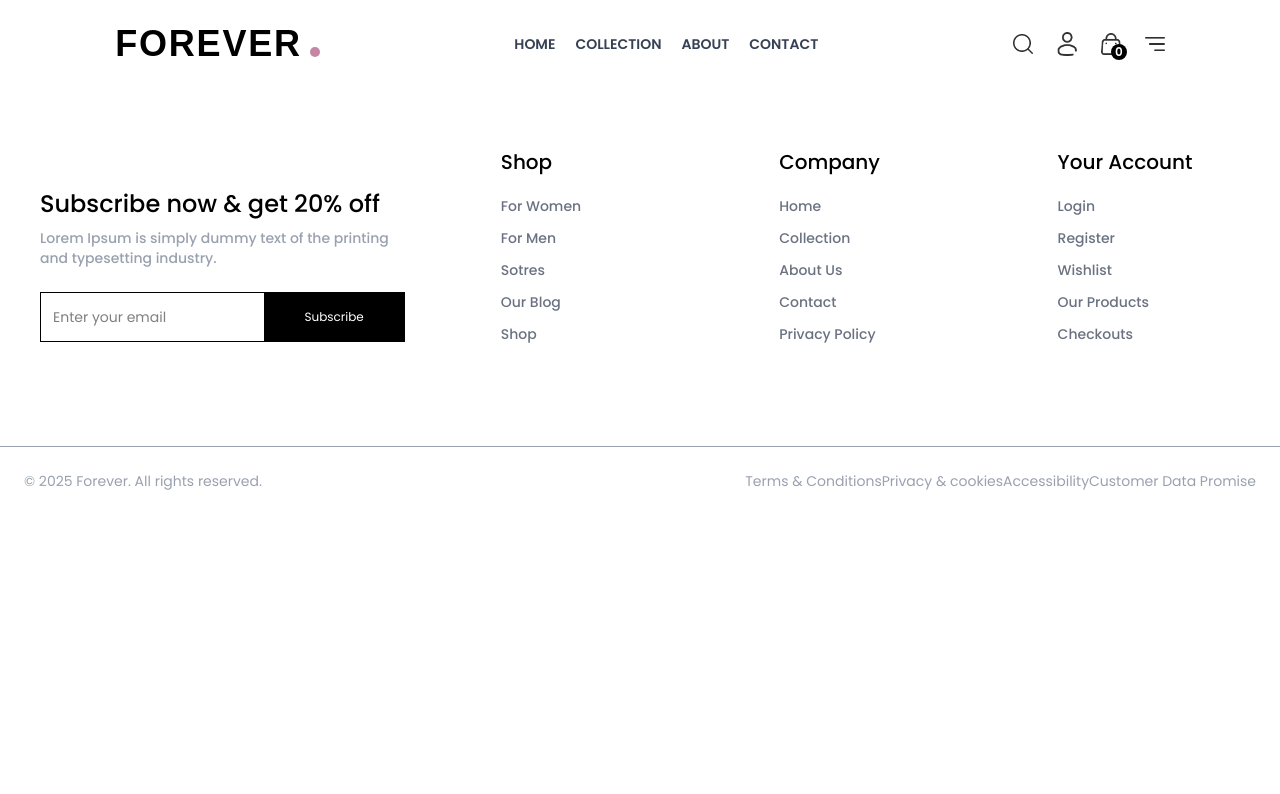
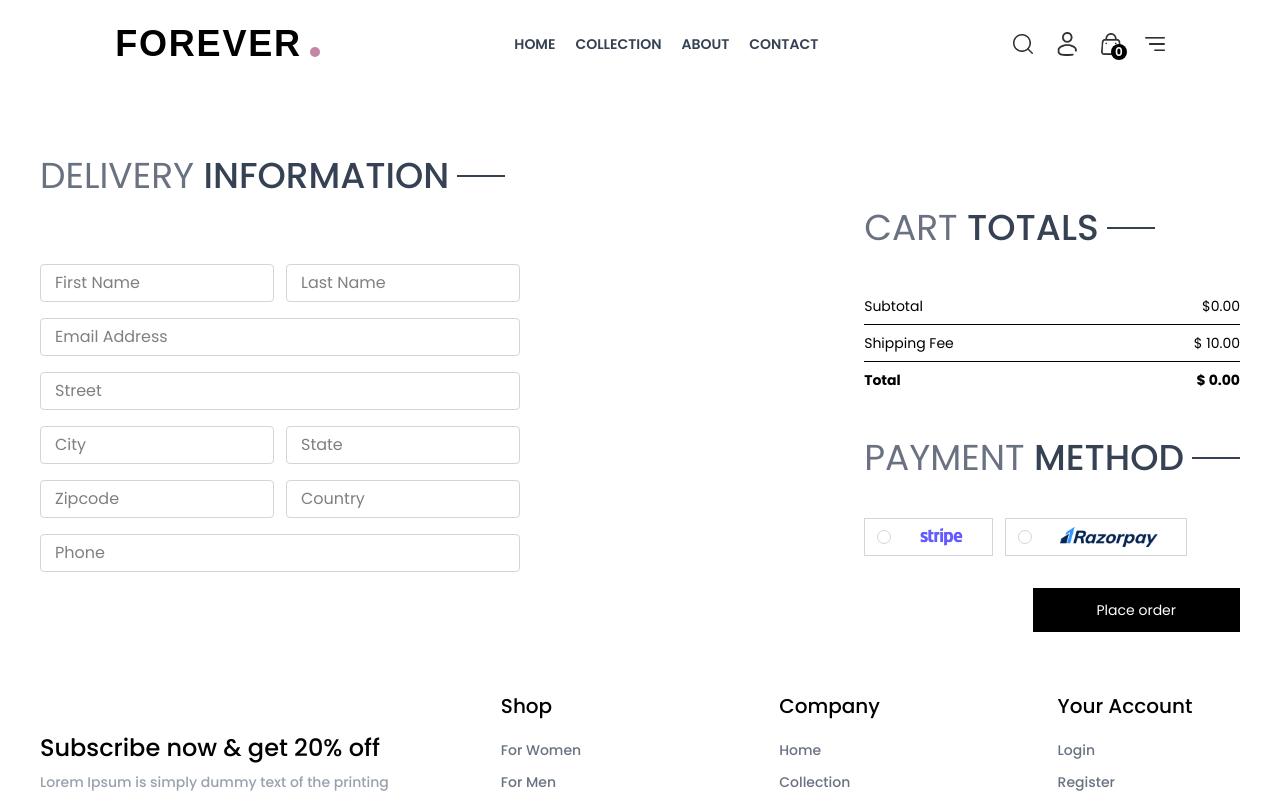
Before and after one commit to papichulo2021/Clothes-Store, a React (Vite) app: page /place-order in a window 1280 px wide. Shown: the top 794 px of the page. Built offline with nearby package versions, Linux system fonts and the light colour scheme; a web font is replaced by a local one.

Commit message:
Cart Component

```diff
--- a/src/components/CartTotal.jsx
+++ b/src/components/CartTotal.jsx
@@ -1,8 +1,32 @@
-import React from 'react'
+import React, { useContext } from 'react'
+import { ShopContext } from '../context/ShopContext'
+import Title from '../components/Title'
 
 function CartTotal() {
+  const {currency, delivery_fee, getCartAmount} = useContext(ShopContext);
   return (
-    <div>
+    <div className='w-full'>
+        <div className='text-2xl'>
+            <Title text1={'Cart'} text2={'Totals'}/>
+        </div>
+
+        <div className='flex flex-col gap-2 mt-2 text-sm'>
+            <div className='flex justify-between'>
+                <p>Subtotal</p>
+                <p>{currency}{getCartAmount()}.00</p>
+            </div>
+            <hr/>
+            <div className='flex justify-between'>
+                <p>Shipping Fee</p>
+                <p>{currency} {delivery_fee}.00</p>
+            </div>
+            <hr />
+            <div className='flex justify-between'>
+                <b>Total</b>
+                <b>{currency} {getCartAmount() === 0 ? 0 : getCartAmount() + delivery_fee }.00</b>
+            </div>
+
+        </div>
 
     </div>
   )
--- a/src/context/ShopContext.jsx
+++ b/src/context/ShopContext.jsx
@@ -1,4 +1,5 @@
 import { createContext, useEffect, useState } from "react";
+import { useNavigate } from "react-router-dom";
 import { toast } from "react-toastify";
 import { products } from "../assets/assets";
 
@@ -8,6 +9,7 @@
     const currency = '$';
     const delivery_fee = 10;
     const [cartItems, setCartItems] = useState({});
+    const navigate = useNavigate()
 
 
     const addToCart = async (itemId, size) => {
@@ -54,7 +56,7 @@
         setCartItems(cartData);
     }
 
-    const getCartAmount = async () => {
+    const getCartAmount =  () => {
         let totalAmount = 0;
         for(const items in cartItems){
             let itemInfo = products.find((product)=> product._id === items);
@@ -73,7 +75,7 @@
 
     const value = {
         products , currency, delivery_fee,cartItems,addToCart,
-        getCartCount,updateQuantity
+        getCartCount,updateQuantity, getCartAmount, navigate
 
     }
 
--- a/src/pages/Cart.jsx
+++ b/src/pages/Cart.jsx
@@ -2,9 +2,10 @@
 import { ShopContext } from '../context/ShopContext'
 import Title from '../components/Title'
 import { assets } from '../assets/assets';
+import CartTotal from '../components/CartTotal';
 
 function Cart() {
-  const { products, currency, cartItems, updateQuantity } = useContext(ShopContext);  // Add updateQuantity from context
+  const { products, currency, cartItems, updateQuantity, navigate } = useContext(ShopContext);  // Add updateQuantity from context
   const [cartData, setCartData] = useState([]);
 
   useEffect(() => {
@@ -87,6 +88,15 @@
           })
         }
       </div>
+      <div className='flex justify-end my-20'>
+        <div className='w-full sm:w-[450px]'>
+          <CartTotal />
+          <div className='w-full text-end'>
+            <button onClick={()=>navigate('/place-order')} className='bg-black text-white text-sm my-8 px-8 py-3'>PROCEED TO CHECKOUT</button>
+          </div>
+        </div>
+
+      </div>
     </div>
   )
 }
--- a/src/pages/PlaceOrder.jsx
+++ b/src/pages/PlaceOrder.jsx
@@ -1,9 +1,60 @@
-import React from 'react'
+import React, { useContext, useState } from 'react'
+import { assets } from '../assets/assets'
+import CartTotal from '../components/CartTotal'
+import Title from '../components/Title'
+import { ShopContext } from '../context/ShopContext';
 
 function PlaceOrder() {
+  const [method, setMethod] = useState('cod');
+  const {navigate} = useContext(ShopContext);
+
+
   return (
-    <div>
-
+    <div className='mx-10 flex flex-col sm:flex-row justify-between gap-4 pt-5 sm:pt-5 sm:pt-14 min-h-[80vh border-t]'>
+        {/*  - - - - - - -  Left Side - - - - - - -  */}
+        <div className='flex flex-col gap-4 w-full sm:max-w-[480px]'>
+          <div className='text-xl sm:text-2xl my-3'>
+            <Title text1={'Delivery'} text2={'Information'}/>
+          </div>
+          <div className='flex gap-3'>
+            <input className='border border-gray-300 rounded py-1.5 px-3.5 w-full' type="text" placeholder='First Name' />
+            <input className='border border-gray-300 rounded py-1.5 px-3.5 w-full' type="text" placeholder='Last Name' />
+          </div>
+          <input className='border border-gray-300 rounded py-1.5 px-3.5 w-full' type="email" placeholder='Email Address' />
+          <input className='border border-gray-300 rounded py-1.5 px-3.5 w-full' type="text" placeholder='Street' />
+          <div className='flex gap-3'>
+            <input className='border border-gray-300 rounded py-1.5 px-3.5 w-full' type="text" placeholder='City' />
+            <input className='border border-gray-300 rounded py-1.5 px-3.5 w-full' type="text" placeholder='State' />
+          </div>
+          <div className='flex gap-3'>
+            <input className='border border-gray-300 rounded py-1.5 px-3.5 w-full' type="number" placeholder='Zipcode' />
+            <input className='border border-gray-300 rounded py-1.5 px-3.5 w-full' type="text" placeholder='Country' />
+          </div>
+          <input className='border border-gray-300 rounded py-1.5 px-3.5 w-full' type="number" placeholder='Phone' />
+        </div>
+        {/*  - - - - - -  Right Side  - - - - - - - - -  */}
+        <div className='mt-8'>
+          <div className='mt-8 min-w-80'>
+            <CartTotal />
+          </div>
+          <div className='mt-12'>
+            <Title text1={'Payment'} text2={'Method'} />
+            {/*  - - - - -  Pyament Mehotd Selection -  -- - - -  */}
+            <div  className='flex gap-3 flex-col lg:flex-row'>
+              <div onClick={()=>setMethod('stripe')} className='flex items-center gap-3 border border-gray-300 p-2 px-3 cursor-pointer'>
+                <p className={`min-w-3.5 h-3.5 border border-gray-300 rounded-full ${method === 'stripe' ? 'bg-green-400' : '' }`}></p>
+                <img className='h-5 mx-4' src={assets.stripe_logo} alt="" />
+              </div>
+              <div onClick={()=>setMethod('razorpay')} className='flex items-center gap-3 border border-gray-300 p-2 px-3 cursor-pointer'>
+                <p className={`min-w-3.5 h-3.5 border border-gray-300 rounded-full ${method === 'razorpay' ? 'bg-green-400' : '' } `}></p>
+                <img className='h-5 mx-4' src={assets.razorpay_logo} alt="" />
+              </div>
+            </div>
+            <div className='w-full text-end mt-8'>
+              <button onClick={()=>navigate('/orders')} className='bg-black text-white px-16 py-3 text-sm'>Place order</button>
+            </div>
+          </div>
+        </div>
     </div>
   )
 }
```
